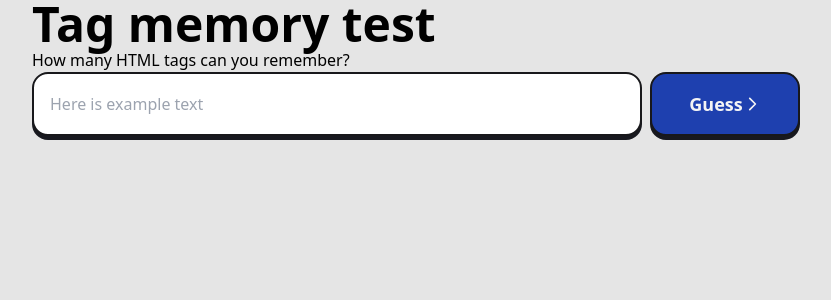
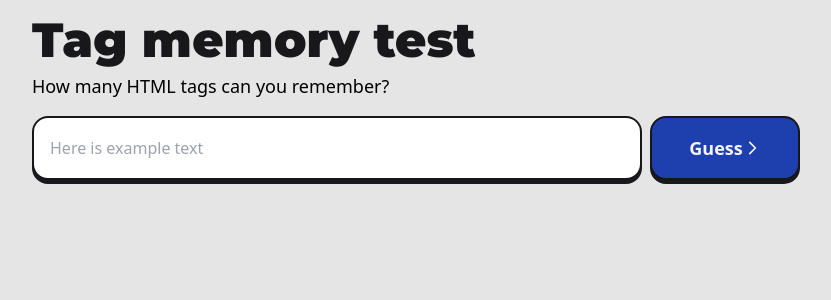
Before and after one commit to falaigor/tag-memory-test, a React (Vite) app: page / in a window 1280 px wide. Shown: the top 300 px of the page, without its empty margins (224-1055 px from the left). Built offline with nearby package versions, Linux system fonts and the light colour scheme.

Commit message:
title styles

```diff
--- a/index.html
+++ b/index.html
@@ -4,6 +4,12 @@
     <meta charset="UTF-8" />
     <link rel="icon" type="image/svg+xml" href="/src/favicon.svg" />
     <meta name="viewport" content="width=device-width, initial-scale=1.0" />
+    <link rel="preconnect" href="https://fonts.googleapis.com" />
+    <link rel="preconnect" href="https://fonts.gstatic.com" crossorigin />
+    <link
+      href="https://fonts.googleapis.com/css2?family=Montserrat:wght@900&display=swap"
+      rel="stylesheet"
+    />
     <title>Vite App</title>
   </head>
   <body>
--- a/src/App.tsx
+++ b/src/App.tsx
@@ -6,8 +6,10 @@ export function App() {
     <div className="w-screen flex items-center justify-center">
       <div className="max-w-3xl w-full flex flex-col">
         <div>
-          <h1 className="text-5xl font-extrabold">Tag memory test</h1>
-          <h2>How many HTML tags can you remember?</h2>
+          <h1 className="pt-4 pb-2 text-5xl font-extrabold font-montserrat text-zinc-900">
+            Tag memory test
+          </h1>
+          <h2 className="pb-4 text-lg">How many HTML tags can you remember?</h2>
         </div>
 
         <div className="flex flex-row w-full gap-2">
--- a/src/styles/global.css
+++ b/src/styles/global.css
@@ -7,3 +7,9 @@
 body {
   @apply bg-[#E5E5E5];
 }
+
+@layer components {
+  .font-montserrat {
+    font-family: "Montserrat", sans-serif;
+  }
+}
--- a/tailwind.config.js
+++ b/tailwind.config.js
@@ -2,9 +2,6 @@ module.exports = {
   content: ["./src/**/*.{html,js,tsx}"],
   theme: {
     extend: {
-      fontfamily: {
-        montserrat: ["Montserrat", "sans-serif"],
-      },
       dropShadow: {
         stroke: "0px 4px 0px #18191F",
       },
```
